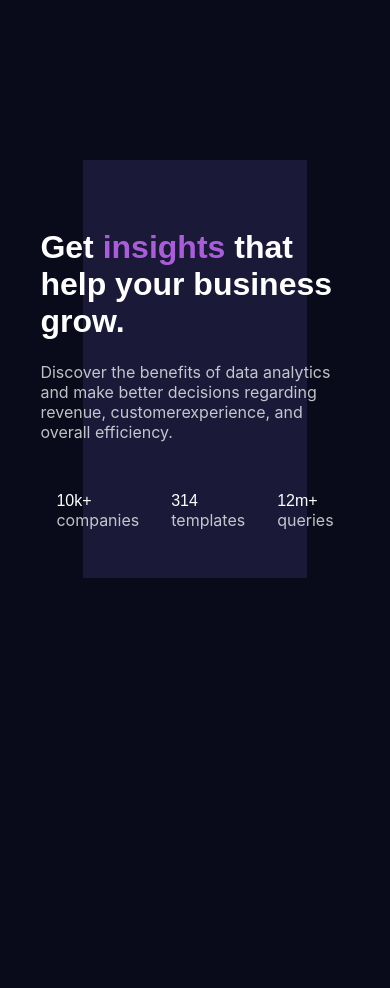
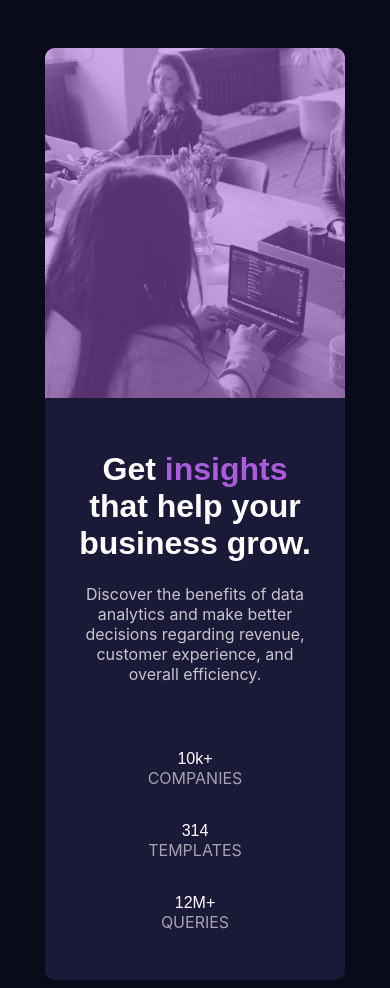
Before and after one commit to lo0b0o/Stats-preview-card-component, a plain HTML site: page Stats-preview-card-component/index.html in a window 390 px wide. Before the commit the page ends 844 px from the top, so only its background shows below. Drawn offline with Linux system fonts and the light colour scheme.

Commit message:
add responsive design

```diff
--- a/Stats-preview-card-component/index.html
+++ b/Stats-preview-card-component/index.html
@@ -10,18 +10,6 @@
   <link rel="stylesheet" href="style.css">
 
   <title>Frontend Mentor | Stats preview card component</title>
-
-  <!-- Feel free to remove these styles or customise in your own stylesheet 👍 -->
-  <style>
-    .attribution {
-      font-size: 11px;
-      text-align: center;
-    }
-
-    .attribution a {
-      color: hsl(228, 45%, 44%);
-    }
-  </style>
 </head>
 
 <body>
@@ -30,15 +18,14 @@
       <div class="card">
         <div class="context">
           <h1> Get <span class="accent">insights</span> that help your business grow. </h1>
-          <p> Discover the benefits of data analytics and make better decisions regarding revenue, customerexperience,
+          <p> Discover the benefits of data analytics and make better decisions regarding revenue, customer experience,
             and overall efficiency.</p>
         </div>
         <div class="stats-container">
-          <div class="stats"> <span class="num">10k+</span> </br>companies</div>
-          <div class="stats"><span class="num">314</span> </br>templates</div>
-          <div class="stats"><span class="num"> 12m+</span> </br>queries </div>
+          <p class="stats"> <span class="num num2">10k+</span> </br>companies</p>
+          <p class="stats"><span class="num">314</span> </br>templates</p>
+          <p class="stats"><span class="num"> 12m+</span> </br>queries </p>
         </div>
-
       </div>
       <div class="pic">
       </div>
--- a/Stats-preview-card-component/style.css
+++ b/Stats-preview-card-component/style.css
@@ -10,6 +10,7 @@
 body {
 	background-color: var(--main-background);
 	font-family: Inter, sans-serif;
+	box-sizing: border-box;
 }
 
 h1 {
@@ -23,14 +24,36 @@ p {
 
 .container {
 	margin: 10rem 20% auto;
+	border-radius: 10px;
 	display: flex;
 	background-color: var(--card-background);
 	justify-content: center;
 }
 
 .card {
-	margin: 3rem;
+	margin: 2rem;
 	flex: 1;
+}
+
+.pic {
+	background-image: url('./images/image-header-desktop.jpg');
+	background-repeat: no-repeat;
+	background-size: cover;
+	flex: 1;
+	position: relative;
+	border-top-right-radius: 10px;
+	border-bottom-right-radius: 10px;
+}
+
+.pic::after {
+	content: "";
+	background-color: var(--accent);
+	opacity: .5;
+	width: 100%;
+	height: 100%;
+	position: absolute;
+	border-top-right-radius: 10px;
+	border-bottom-right-radius: 10px;
 }
 
 .context {
@@ -48,6 +71,8 @@ p {
 
 .stats {
 	padding: 0 1rem;
+	color: var(--stat-headings);
+	text-transform: uppercase;
 }
 
 .num {
@@ -55,29 +80,30 @@ p {
 	font-family: 'Lexend Deca', sans-serif;
 }
 
-.pic
-{
-    background: url('./images/image-header-desktop.jpg');
-    background-repeat: no-repeat;
-    background-size: cover;
-    /* width: 540px; */
-    flex:1;
-    border-top-right-radius: 10px;
-    border-bottom-right-radius: 10px;
-    position: relative;
+.num2 {
+	text-transform: lowercase;
 }
 
-.pic::after
-{
-    content: ' ';
-    width: 100%;
-    height: 100%;
-    background-color: var(--accent);
-    opacity: .5;
-    position: absolute;
-    border-top-right-radius: 10px;
-    border-bottom-right-radius:pic;
-    position: absolute;
-    border-top-right-radius: 10px;
-    border-bottom-right-radius: 10px;
+@media screen and (max-width:1000px) {
+	.container {
+		flex-direction: column-reverse;
+		text-align: center;
+		margin: 3rem 10% auto;
+	}
+	.pic {
+		min-width: 100%;
+		min-height: 350px;
+		background-size: cover;
+		background-repeat: no-repeat;
+		position: relative;
+		border-radius: 10px 10px 0 0;
+	}
+	.pic::after {
+		right: 0;
+		border-radius: 10px 10px 0 0;
+	}
+	.stats-container {
+		flex-direction: column;
+		text-align: center;
+	}
 }
```
